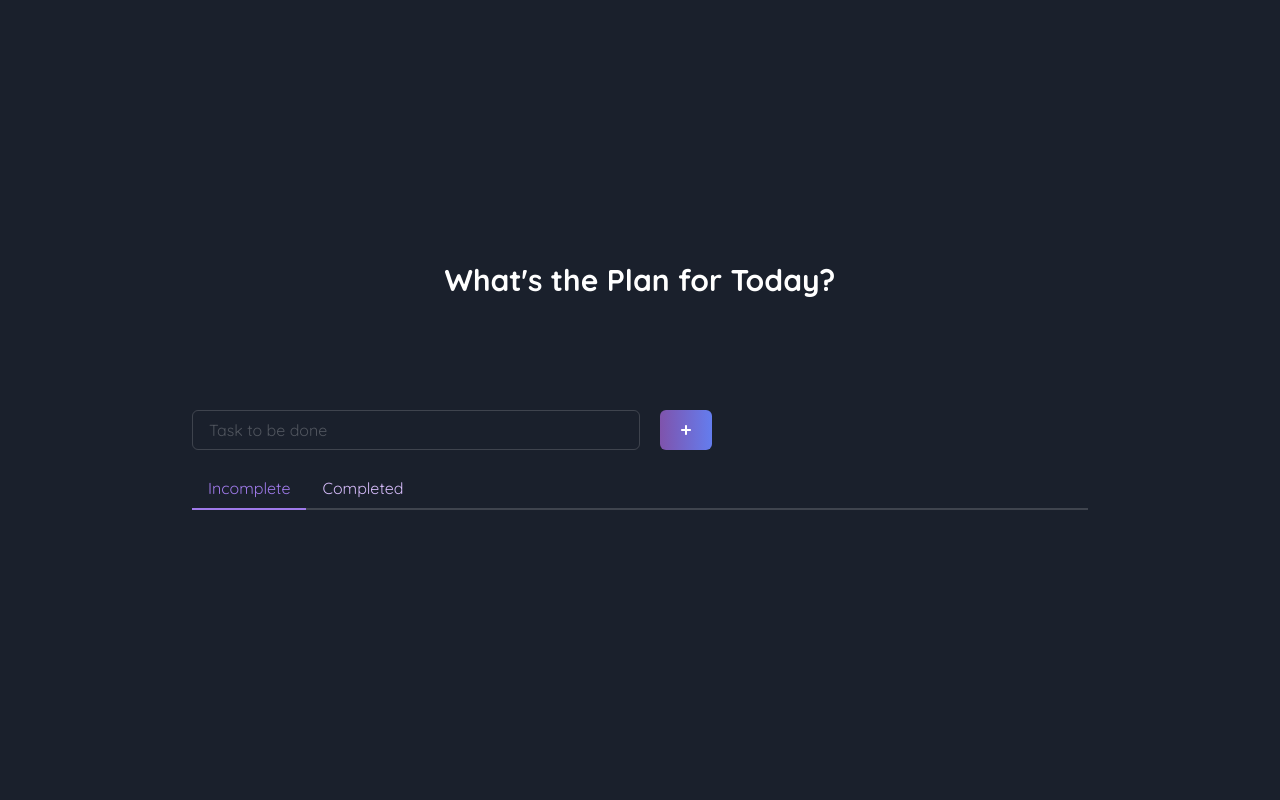
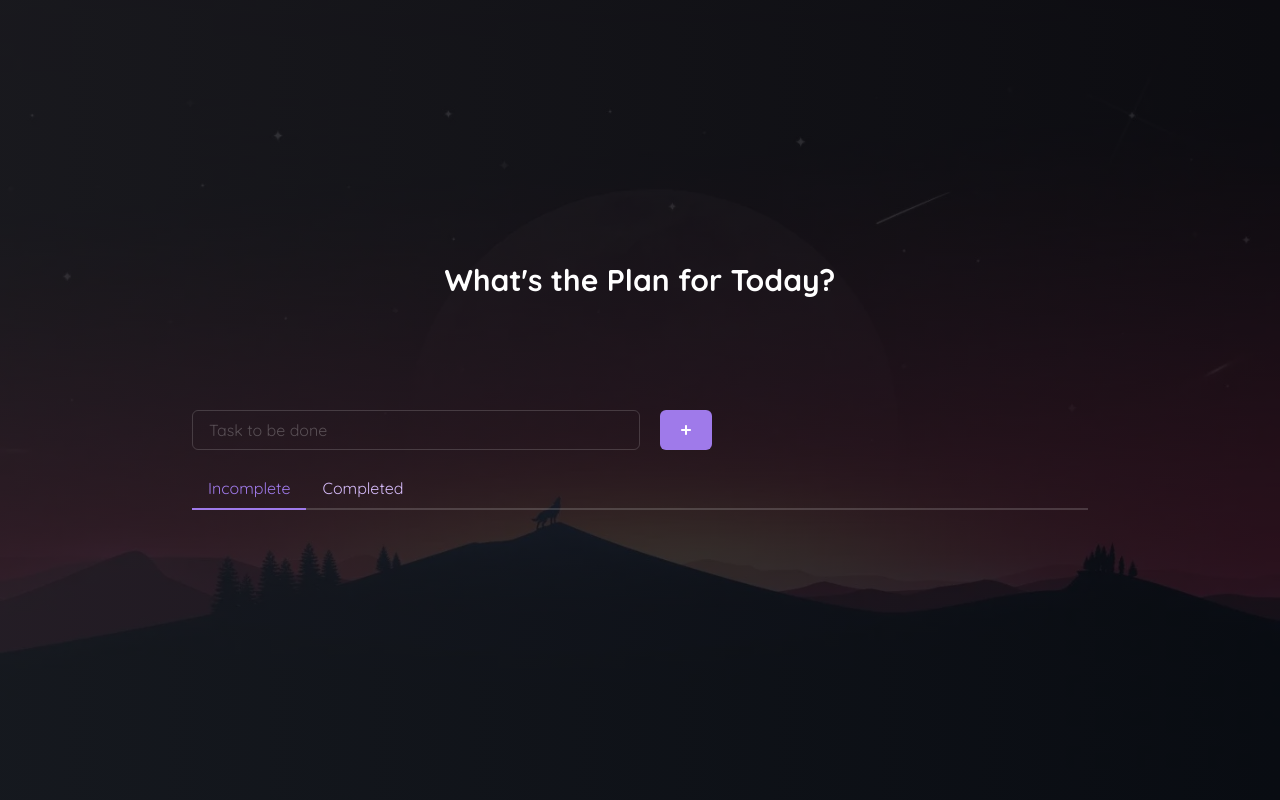
Before and after one commit to SilasRodrigues19/ToDoList, a React (Create React App) app: page / in a window 1280 px wide. Built offline with nearby package versions, Linux system fonts and the light colour scheme.

Commit message:
:lipstick: Styles Updated
- Added background image and background overlay

```diff
--- a/src/App.js
+++ b/src/App.js
@@ -26,7 +26,7 @@ const App = () => {
     if (tasks) {
       return (tasks = JSON.parse(localStorage.getItem('tasks')))
     }
-    return []
+    return [];
   }
 
   const [newTask, setNewTask] = useState('');
@@ -38,6 +38,7 @@ const App = () => {
 
   const addTask = e => {
     e.preventDefault();
+
     if (newTask.length > 0) {
       toast({
         title: 'Success.',
@@ -125,22 +126,14 @@ const App = () => {
               }}
             >
               <Input
-                value={newTask} onChange={e => setNewTask(e.target.value)} css={{
-                  '&:focus::-webkit-input-placeholder': {
-                    marginRight: '50rem',
-                    transition: 'margin-right ease-in-out 4.5s',
-                  },
-                  '::-webkit-input-placeholder': {
-                    transition: 'margin-right ease-in-out 1.5s',
-                  },
-                }} focusBorderColor='purple.400' variant='outline' w='50%' placeholder='Task to be done'
+                value={newTask} onChange={e => setNewTask(e.target.value)} focusBorderColor='purple.400' variant='outline' w='50%' placeholder='Task to be done'
                 sx={{
                   '@media screen and (max-width: 500px)': {
                     w: '60%',
                   },
                 }}
               />
-              <Button onClick={addTask} ml={5} bgGradient='linear(to-l, #647dee, #7f53ac)' _hover={{ bgGradient: 'linear(to-r, #647dee, #7f53ac)', }} _focus={{ boxShadow: 'none' }}><SmallAddIcon w={5} h={5} /></Button>
+              <Button onClick={addTask} ml={5} bg='purple.400' _hover={{ bg: 'purple.300' }} _focus={{ boxShadow: 'none' }}><SmallAddIcon w={5} h={5} /></Button>
             </Flex>
           </form>
           <Tabs mt='2%' w='100%'>
@@ -148,7 +141,8 @@ const App = () => {
               <Tab _focus='none' color='purple.200' _selected={{ color: 'purple.400', borderColor: 'purple.400' }}>Incomplete</Tab>
               <Tab _focus='none' color='purple.200' _selected={{ color: 'purple.400', borderColor: 'purple.400' }}>Completed</Tab>
             </TabList>
-            <TabPanels maxH='400px' overflowY='scroll'
+            <TabPanels>
+              <TabPanel maxH='400px' overflowY='scroll'
                 css={{
                   '&::-webkit-scrollbar': {
                     width: '4px',
@@ -157,7 +151,6 @@ const App = () => {
                     background: 'rgba(255, 255, 255, 0.16)',
                   },
                 }}>
-              <TabPanel>
                 {tasks.map((task, index) => (
                   !task.isChecked ? <TaskItem removeTask={removeTask} updateTask={updateTask} key={index} task={task} index={index} /> : null
                 ))}
@@ -177,22 +170,10 @@ const App = () => {
 
 const TaskItem = ({ task, index, updateTask, removeTask }) => {
   return (
-    <Checkbox onChange={e => updateTask(index, e.target.checked)} flexDir='row' colorScheme='purple' mb={10} w='100%' isChecked={task.isChecked}>
+    <Checkbox onChange={e => updateTask(index, e.target.checked)} colorScheme='purple' mb={10} w='100%' flexDir='row' isChecked={task.isChecked}>
       <Flex w='100%' flexDir='row'>
         <Text color='#fff' alignSelf='center'>{task.text}</Text>
-        <IconButton onClick={() => removeTask(index)} bg='purple.600' bgGradient='linear(to-l, #647dee, #7f53ac)' _hover={{ bgGradient: 'linear(to-r, #647dee, #7f53ac)', }} pos='absolute' right={0} icon={
-          <DeleteIcon
-            sx={{
-              '@media screen and (max-width: 500px)': {
-                h: '14px',
-              },
-            }}
-          />}
-          sx={{
-            '@media screen and (max-width: 500px)': {
-              h: '28px',
-            },
-          }} />
+        <IconButton onClick={() => removeTask(index)} bg='purple.600' _hover={{ bg: 'purple.300' }} pos='absolute' right={0} icon={<DeleteIcon />} />
       </Flex>
     </Checkbox>
   )
--- a/src/style.css
+++ b/src/style.css
@@ -3,6 +3,32 @@
   padding: 0;
   box-sizing: border-box;
   font-family: 'Quicksand', sans-serif;
+  user-select: none;
+}
+
+body::before {
+  content: '';
+  position: absolute;
+  left: 0;
+  top: 0;
+  width: 100%;
+  height: 100%;
+  background: url('../assets/img/bg.webp') no-repeat center / cover;
+  z-index: -1;
+  opacity: .4;
+}
+
+body::after {
+  content: '';
+  position: absolute;
+  left: 0;
+  top: 0;
+  width: 100%;
+  height: 100%;
+  background-image: -webkit-gradient(linear, left top, right top, from(#151515), to(#000));
+  background-image: linear-gradient(to right, #151515 0, #000 100%);
+  z-index: -1;
+  opacity: .6;
 }
 
 form {
```
Also changed, not shown: assets/img/bg.webp (added). Lines whose indentation alone changed are shown as unchanged.
